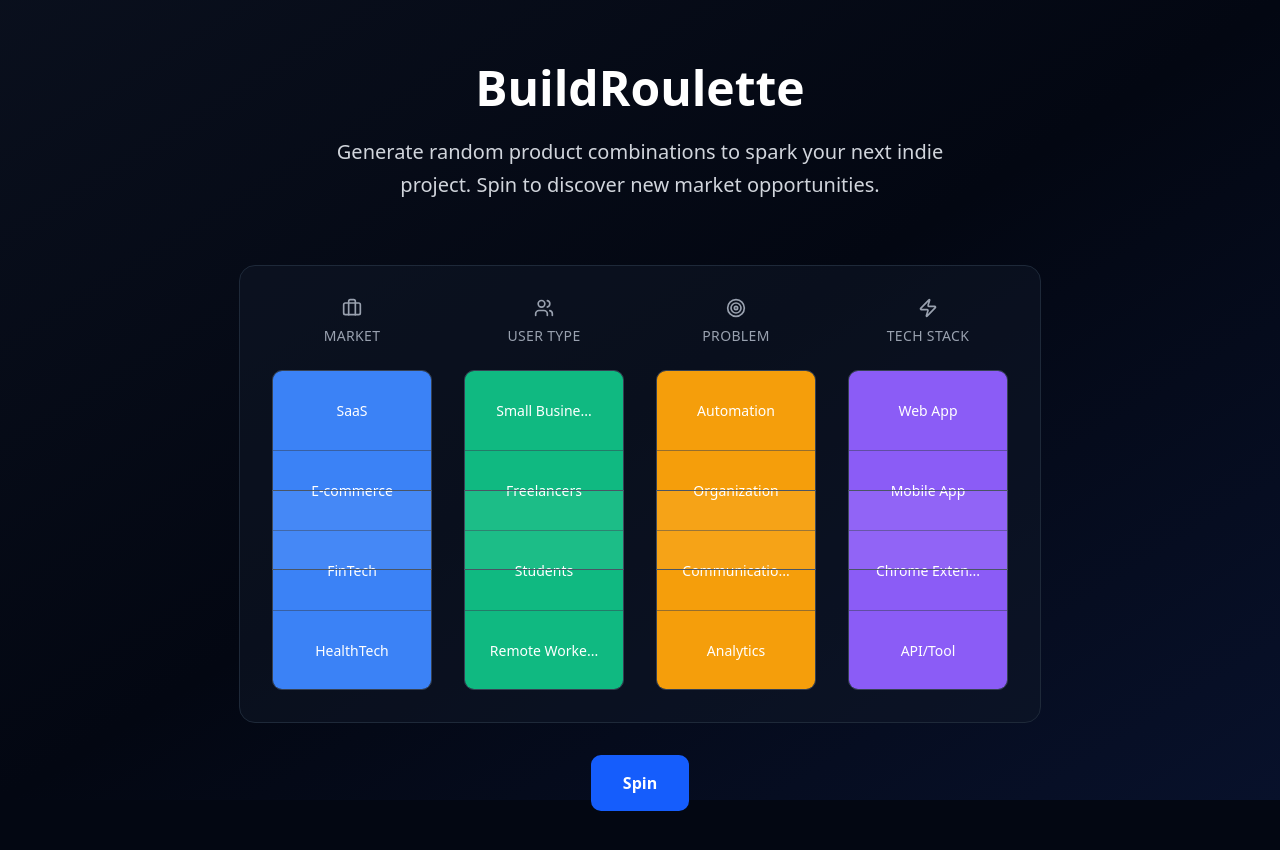
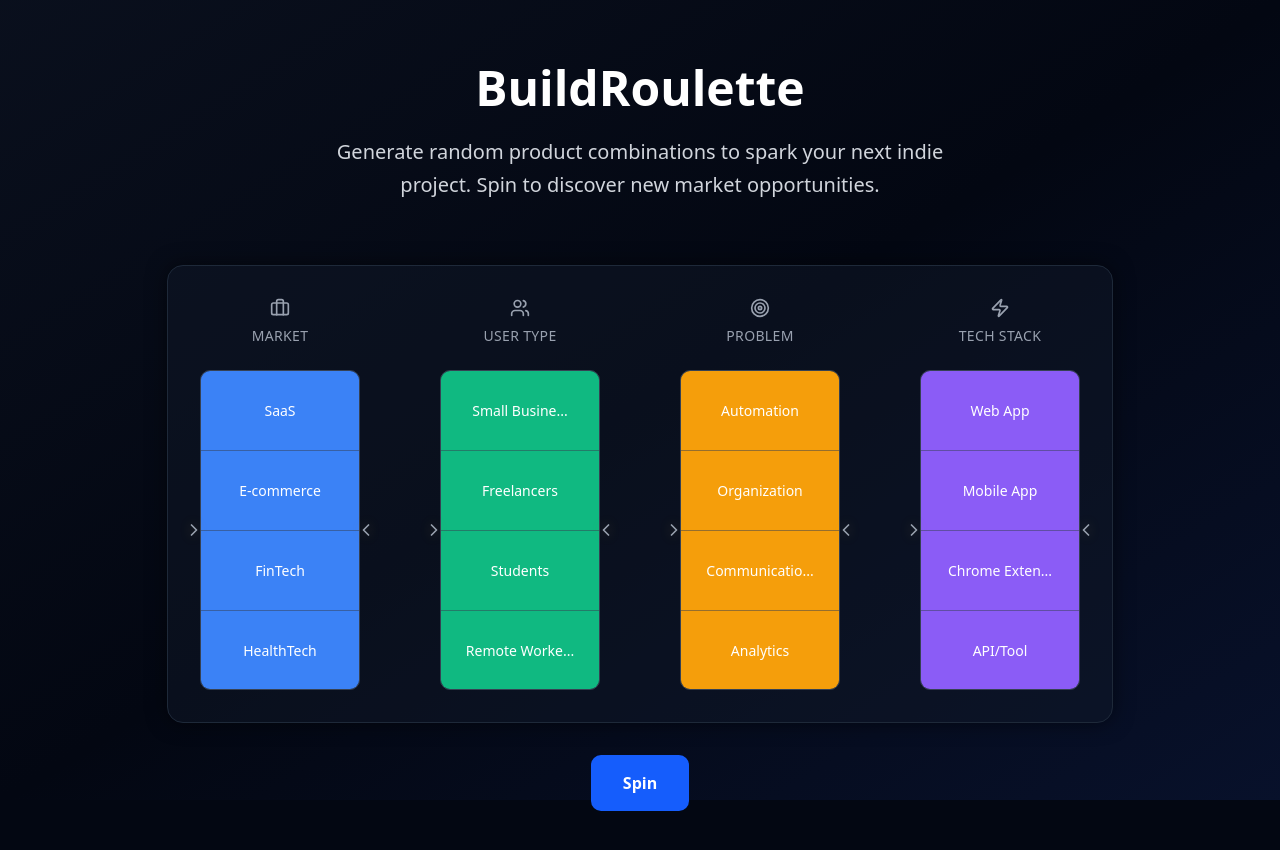
Before and after one commit to n3s-online/build-roulette, a Next.js app: page / in a window 1280 px wide. Shown: the top 850 px of the page. Built offline with nearby package versions, Linux system fonts and the light colour scheme.

Commit message:
improve ui more

```diff
--- a/src/components/roulette-wheel.tsx
+++ b/src/components/roulette-wheel.tsx
@@ -1,7 +1,7 @@
 'use client';
 
 import { useState, useCallback } from 'react';
-import { Briefcase, Users, Target, Zap, Share, RotateCcw } from 'lucide-react';
+import { Briefcase, Users, Target, Zap, Share, RotateCcw, ChevronLeft, ChevronRight } from 'lucide-react';
 
 export type Market = 'SaaS' | 'E-commerce' | 'FinTech' | 'HealthTech' | 'EdTech' | 'Gaming' | 'Creator Economy' | 'Real Estate' | 'Travel' | 'Food & Beverage' | 'Fitness' | 'Productivity';
 
@@ -101,12 +101,29 @@ export default function RouletteWheel({ onResult }: RouletteWheelProps) {
         <div className="relative">
           <div className="w-40 h-80 bg-gray-800 rounded-lg border border-gray-700 overflow-hidden">
 
-            {/* Selection indicator */}
-            <div className={`absolute top-[160px] left-0 right-0 transform -translate-y-1/2 h-20 z-10 pointer-events-none transition-all duration-200 ${
-              isSpinning
-                ? 'bg-blue-500/10 border-y border-blue-500/30'
-                : 'bg-white/5 border-y border-gray-600'
-            }`}></div>
+            {/* Left Arrow - pointing toward column */}
+            <div className="absolute top-1/2 -left-4 transform -translate-y-1/2 z-20">
+              <ChevronRight
+                size={20}
+                className={`transition-all duration-300 ${
+                  isSpinning
+                    ? 'text-yellow-400 drop-shadow-[0_0_12px_rgba(251,191,36,0.8)] animate-pulse'
+                    : 'text-gray-400 drop-shadow-[0_0_6px_rgba(251,191,36,0.3)]'
+                }`}
+              />
+            </div>
+
+            {/* Right Arrow - pointing toward column */}
+            <div className="absolute top-1/2 -right-4 transform -translate-y-1/2 z-20">
+              <ChevronLeft
+                size={20}
+                className={`transition-all duration-300 ${
+                  isSpinning
+                    ? 'text-yellow-400 drop-shadow-[0_0_12px_rgba(251,191,36,0.8)] animate-pulse'
+                    : 'text-gray-400 drop-shadow-[0_0_6px_rgba(251,191,36,0.3)]'
+                }`}
+              />
+            </div>
 
             {/* Scrolling items */}
             <div
@@ -137,8 +154,12 @@ export default function RouletteWheel({ onResult }: RouletteWheelProps) {
   return (
     <div className="flex flex-col items-center space-y-8">
       {/* Clean Slot Machine */}
-      <div className="bg-gray-900/50 rounded-2xl p-8 border border-gray-800">
-        <div className="flex gap-8 items-start justify-center">
+      <div className={`bg-gray-900/50 rounded-2xl p-8 border border-gray-800 transition-all duration-300 ${
+        isSpinning
+          ? 'shadow-[0_0_30px_rgba(59,130,246,0.3)] border-blue-500/30'
+          : 'shadow-[0_0_20px_rgba(0,0,0,0.5)]'
+      }`}>
+        <div className="flex gap-20 items-start justify-center">
           {renderColumn(MARKETS, 0, 'rgb(59 130 246)', 'Market', <Briefcase size={20} />)}
           {renderColumn(USER_TYPES, 1, 'rgb(16 185 129)', 'User Type', <Users size={20} />)}
           {renderColumn(PROBLEM_TYPES, 2, 'rgb(245 158 11)', 'Problem', <Target size={20} />)}
@@ -163,7 +184,7 @@ export default function RouletteWheel({ onResult }: RouletteWheelProps) {
       {/* Results Card */}
       {result && !isSpinning && (
         <div className="max-w-lg w-full mx-auto">
-          <div className="bg-gray-900 rounded-lg p-6 border border-gray-700">
+          <div className="bg-gray-900 rounded-lg p-6 border border-gray-700 shadow-[0_0_25px_rgba(34,197,94,0.2)] border-emerald-500/20">
             <h3 className="text-lg font-semibold text-white mb-6 text-center">
               Your Combination
             </h3>
```
